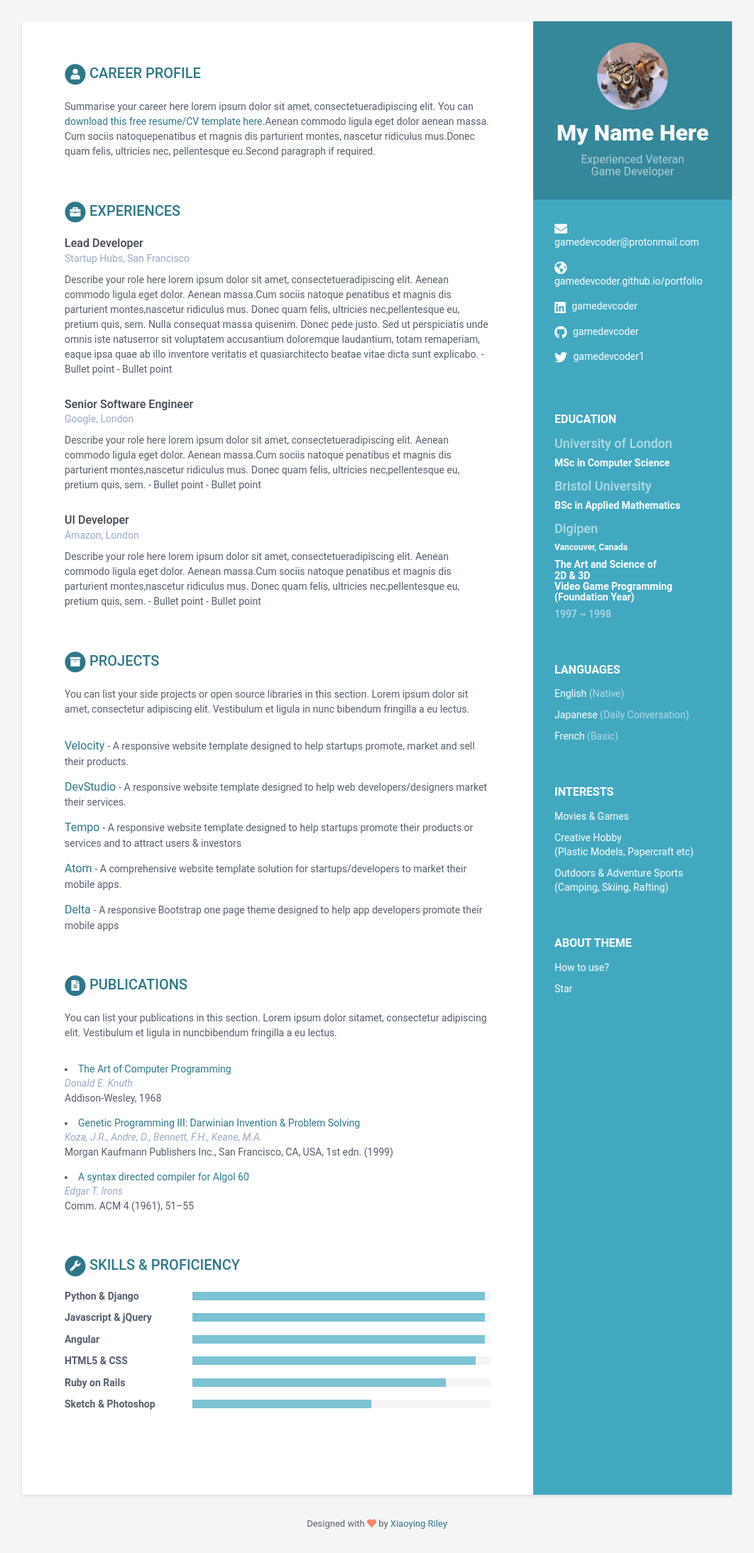
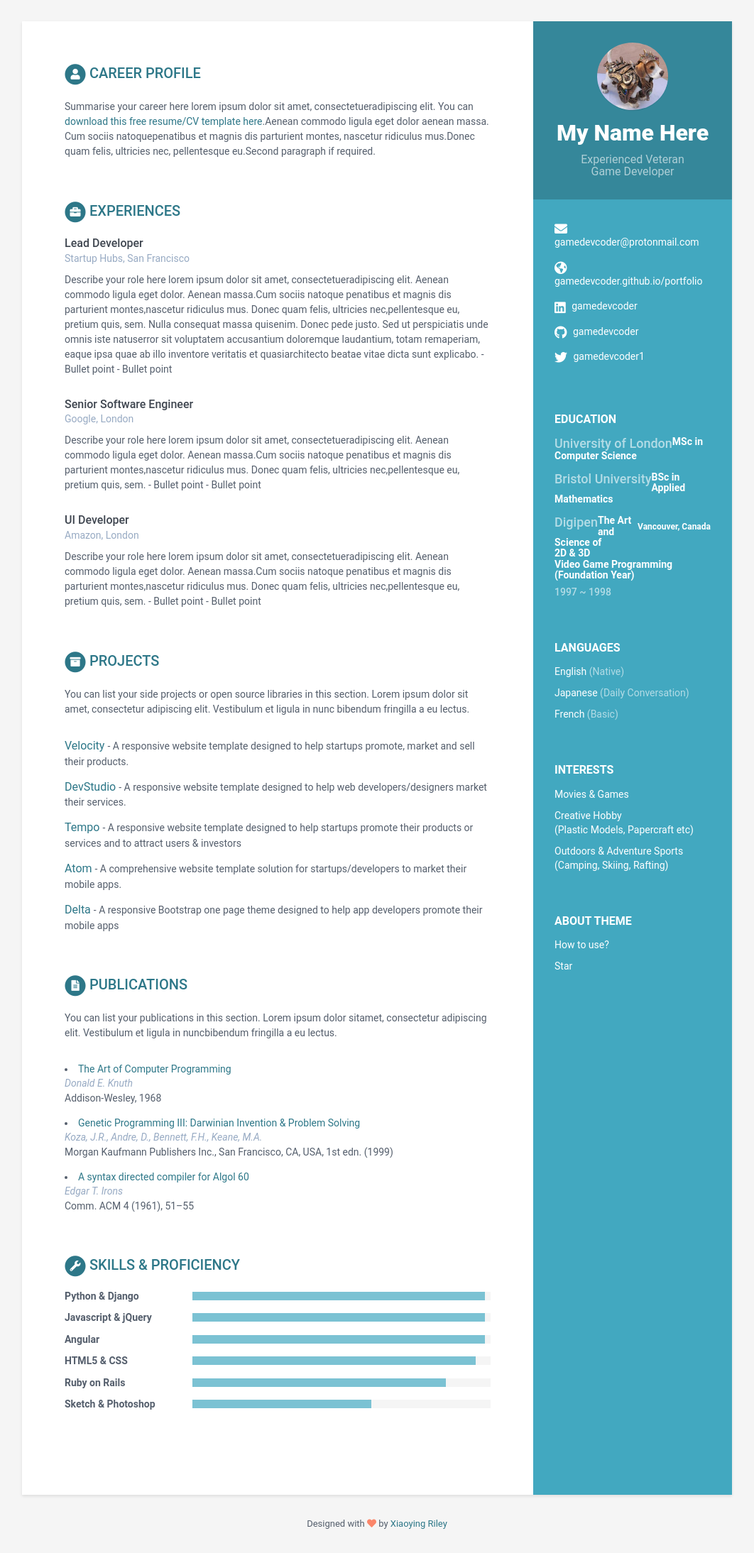
Before and after one commit to GameDevCoder/resume, a Jekyll site: the page built from index.html, in a window 1280 px wide. Shown: the whole page at 71% size, without its empty margins (109-1171 px from the left). Built offline with Jekyll 4.4.1, drawn with Linux system fonts in a browser that asks for light colours.

Commit message:
Updated '_includes/education.html' via CloudCannon

```diff
--- a/_includes/education.html
+++ b/_includes/education.html
@@ -9,7 +9,8 @@
 
     {% for graduation in education %}
     <div class="item">
-      <h4 class="meta">{{ graduation.university }} <h6 class="location">{{ graduation.location }}</h6> </h4>
+      <h4 class="meta" style="float: left">{{ graduation.university }}</h4>
+      <h6 class="location" style="float: right">{{ graduation.location }}</h6>
 
       <h5 class="degree">{{ graduation.degree }}</h5>
       <div class="time">{{ graduation.time }}</div>
```
